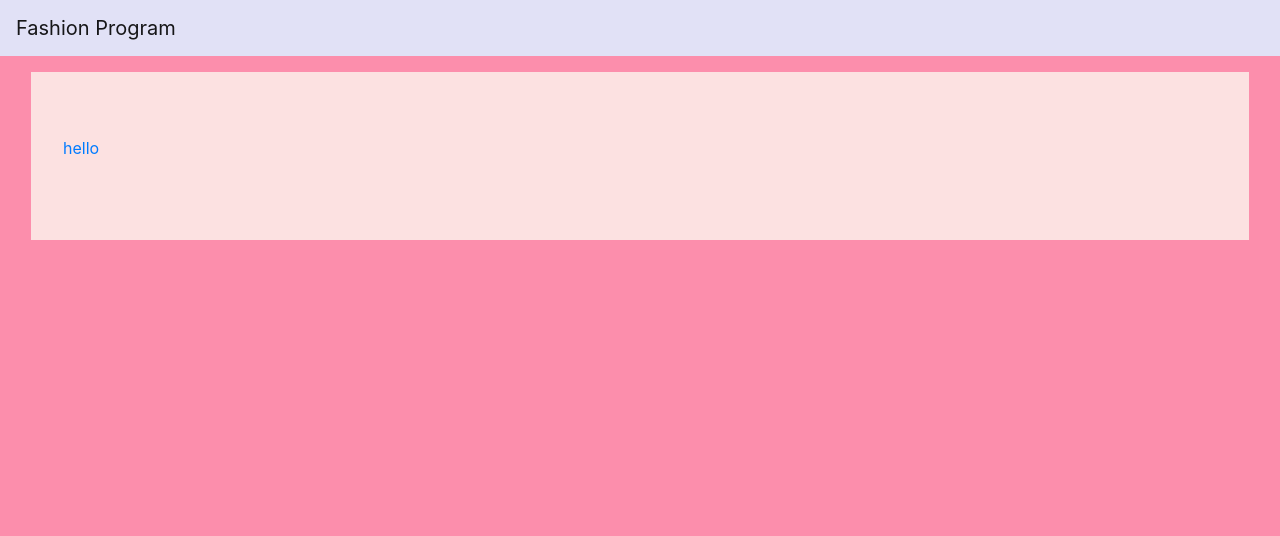
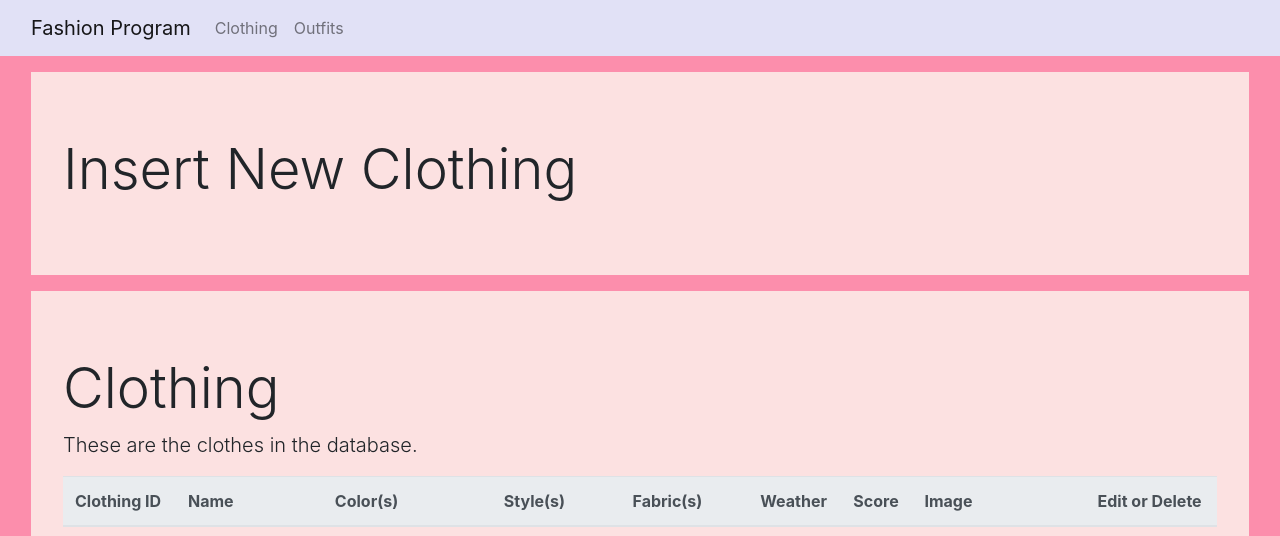
Before and after one commit to JasonLi14/Computing_Science_IA, a Flask app: page / in a window 1280 px wide. Shown: the top 536 px of the page. Before the commit the page ends 240 px from the top, so only its background shows below. Run offline with Flask 2, Linux system fonts and the light colour scheme; data comes from the database, SQL or seed files in the repository; both versions use the stored data as it was after the commit.

Commit message:
Added clothing table

```diff
--- a/algorithms.py
+++ b/algorithms.py
@@ -448,7 +448,7 @@ def getExistingClothingInfo(CLOTHING_PRIMARY_KEY):
     SELECT
         Clothing_ID,
         Name,
-        Colo1,
+        Color1,
         Style1,
         Fabric1,
         Weather,
@@ -463,6 +463,8 @@ def getExistingClothingInfo(CLOTHING_PRIMARY_KEY):
 
     # turn clothing information into a list, not a tuple
     CLOTHING_INFORMATION = []
+    if FILLED_INFORMATION is None:  # Break function and return none if there is none at that pk
+        return None
     for INFORMATION in FILLED_INFORMATION:
         CLOTHING_INFORMATION.append(INFORMATION)
 
@@ -545,6 +547,9 @@ def getExistingOutfitInfo(OUTFIT_PRIMARY_KEY):
 
     # turn clothing information into a list, not a tuple
     OUTFIT_INFORMATION = []
+
+    if FILLED_INFORMATION is None:  # Break function and return none if there is none at that pk
+        return None
     for INFORMATION in FILLED_INFORMATION:
         OUTFIT_INFORMATION.append(INFORMATION)
 
@@ -1175,6 +1180,46 @@ def editOutfit(OUTFIT_PRIMARY_KEY, NEW_OUTFIT_INFORMATION):
 
 
 # Output
+def getAllClothes():
+    """
+    Get all clothes in the database
+    :return: list
+    """
+    CLOTHES = []
+    # Find last pk
+    LAST_PK = recentClothingID()
+
+    # Iterate through pks
+    for i in range(1000, LAST_PK+1):
+        CLOTHING = getExistingClothingInfo(i)
+        if CLOTHING is None:
+            continue
+        else:
+            CLOTHES.append(CLOTHING)
+
+    return CLOTHES
+
+
+def getAllOutfits():
+    """
+    Get all outfits in the database
+    :return: list
+    """
+    OUTFITS = []
+    # Find last pk
+    LAST_PK = recentOutfitID()
+
+    # Iterate through pks
+    for i in range(1000, LAST_PK + 1):
+        OUTFIT = getExistingClothingInfo(i)
+        if OUTFIT is None:
+            continue
+        else:
+            OUTFITS.append(OUTFIT)
+
+    return OUTFITS
+
+
 # --- VARIABLES --- #
 FIRST_RUN = True
 DATABASE_NAME = "Fashion.db"
@@ -1199,4 +1244,5 @@ if __name__ == "__main__":
     # insertOutfit(inputOutfit())
     # deleteOutfit(1000)
     # editOutfit(1000, inputOutfit())
-    print(generateOutfit(["Pink", None, None, None, None, None, None, "Hot"]))
+    # print(generateOutfit(["Pink", None, None, None, None, None, None, "Hot"]))
+    print(getAllClothes(), getAllOutfits())
--- a/main.py
+++ b/main.py
@@ -26,7 +26,7 @@ if (Path.cwd() / DATABASE_NAME).exists():
 @app.route('/', methods=["GET", "POST"])  # the application immediately routes to the index page
 def index():
     ALERT = ""
-    return render_template("index.html")
+    return render_template("index.html", clothes=algorithms.getAllClothes())
 
 
 # MAIN PROGRAM CODE #
--- a/templates/index.html
+++ b/templates/index.html
@@ -13,15 +13,74 @@
   </head>
   <body>
     <!-- navbar -->
-    <nav class="navbar navbar-expand navbar-light">
+    <nav class="navbar navbar-expand-xl navbar-light">
       <div class="container-fluid">
         <div class="navbar-brand">Fashion Program</div>
+
+        <div class="collapse navbar-collapse" id="navbarSupportedContent">
+          <ul class="navbar-nav mr-auto">
+            <li class="nav-item">
+              <a class="nav-link" href="/">Clothing</a>
+            </li>
+            <li class="nav-item">
+              <a class="nav-link" href="#">Outfits</a>
+            </li>
+          </ul>
+        </div>
       </div>
     </nav>
 
+    <!-- insert new clothing -->
+    <div class="container-fluid">
+        <div class="jumbotron m-3">
+            <h1 class="display-4">Insert New Clothing</h1>
+        </div>
+    </div>
+
+    <!-- clothing table -->
     <div class="container-fluid">
       <div class="jumbotron m-3">
-        <p class="text-primary">hello</p>
+        <h1 class="display-4">Clothing</h1>
+          <p class="lead">These are the clothes in the database.</p>
+          <table class="table">
+              <thead class="thead-light">
+                  <tr>
+                      <th>Clothing ID</th> <th>Name</th> <th>Color(s)</th> <th>Style(s)</th> <th>Fabric(s)</th>
+                      <th>Weather</th> <th>Score</th> <th>Image</th> <th>Edit or Delete</th>
+                  </tr>
+              </thead>
+              {% for clothing in clothes %}
+                  <tr>
+                      <!-- ID -->
+                      <td>{{clothing[0]}}</td>
+                      <!-- Name -->
+                      <td>{{clothing[1]}}</td>
+                      <!-- Colors -->
+                      <td>{{", ".join(clothing[2])}}</td>
+                      <!-- Styles -->
+                      <td>{{", ".join(clothing[3])}}</td>
+                      <!-- Fabrics -->
+                      <td>{{", ".join(clothing[4])}}</td>
+                      <!-- Weather -->
+                      <td>{{clothing[5]}}</td>
+                      <!-- Score -->
+                      <td>{{clothing[6]}}</td>
+                      <!-- image -->
+                      <td style="width: 15%">
+                          <img src="{{clothing[7]}}" alt="{{clothing[0]}}" class = "w-75">
+                      </td>
+                      <!-- Delete and Edit-->
+                      <td><ul style="list-style-type:none; padding-left: 0">
+                          <li>
+                            <a href="#" class="btn btn-info w-100 ml-1" role="button">Edit</a>
+                          </li>
+                          <li>
+                            <a href="#" class="btn btn-danger w-100 ml-1" role="button">Delete</a>
+                          </li>
+                      </ul></td>
+                  </tr>
+              {% endfor %}
+            </table>
       </div>
     </div>
   </body>
```
Also changed, not shown: Fashion.db.
